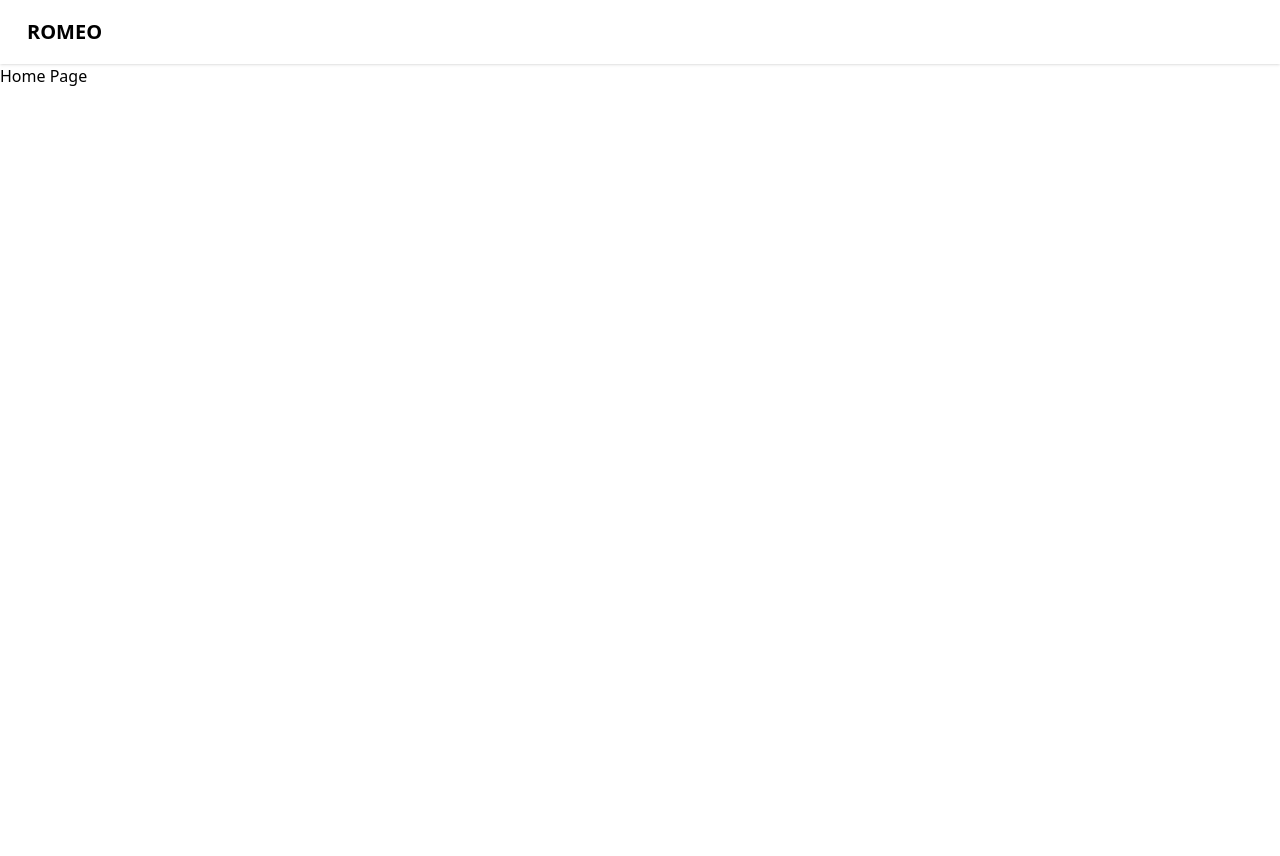
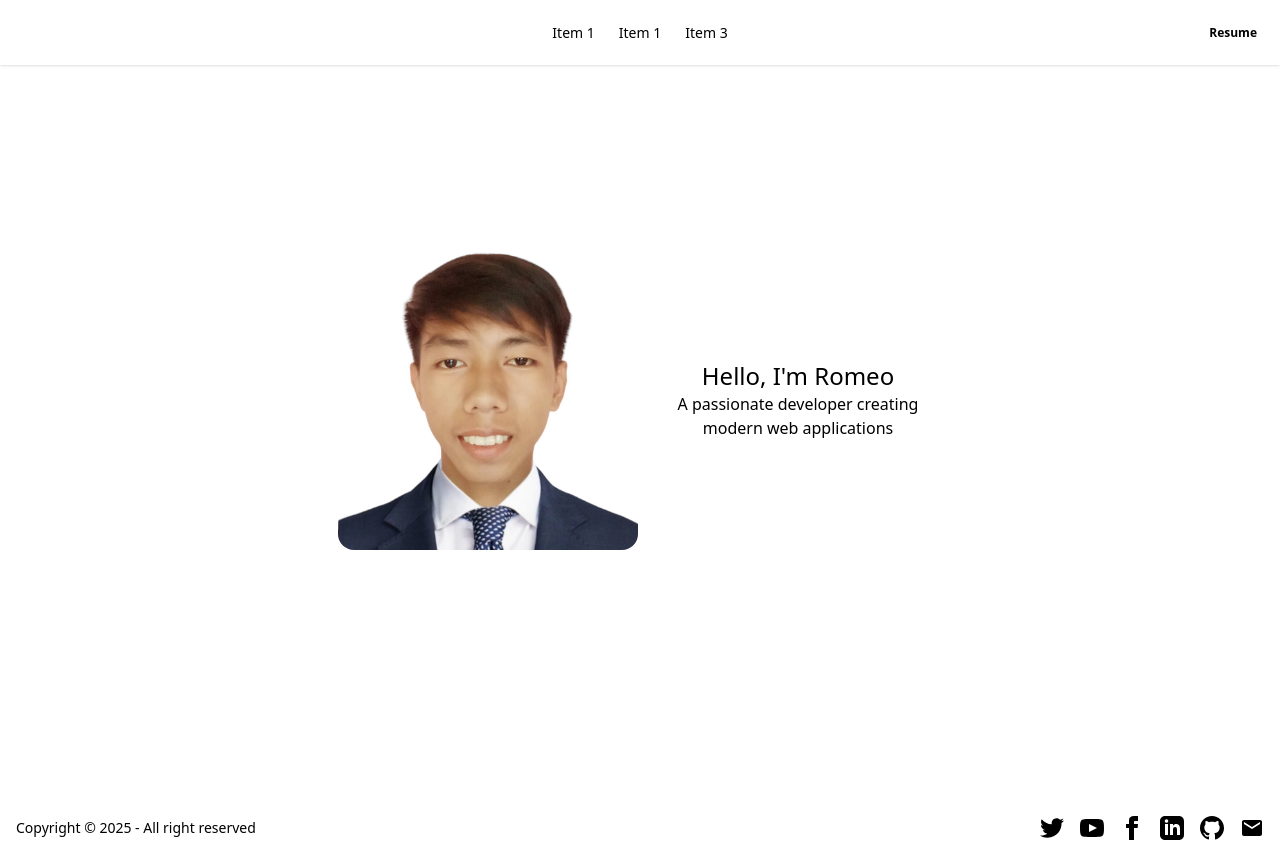
Before and after one commit to yomiyow/portfolio, a Next.js app: page / in a window 1280 px wide. Before the commit the page ends 800 px from the top, so only its background shows below. Built offline with nearby package versions, Linux system fonts and the light colour scheme.

Commit message:
feat: add Header and Footer

```diff
--- /dev/null
+++ b/app/components/Footer.tsx
@@ -0,0 +1,81 @@
+import Link from "next/link";
+
+const Footer = () => {
+  return (
+    <footer className="footer sm:footer-horizontal bg-base-200 text-base-content items-center p-4">
+      <aside className="grid-flow-col items-center">
+        <p>Copyright © {new Date().getFullYear()} - All right reserved</p>
+      </aside>
+      <nav className="grid-flow-col gap-4 md:place-self-center md:justify-self-end">
+        <Link href="https://x.com/RoMiyoQuinones" target="_blank">
+          <svg
+            xmlns="http://www.w3.org/2000/svg"
+            width="24"
+            height="24"
+            viewBox="0 0 24 24"
+            className="fill-current">
+            <path
+              d="M24 4.557c-.883.392-1.832.656-2.828.775 1.017-.609 1.798-1.574 2.165-2.724-.951.564-2.005.974-3.127 1.195-.897-.957-2.178-1.555-3.594-1.555-3.179 0-5.515 2.966-4.797 6.045-4.091-.205-7.719-2.165-10.148-5.144-1.29 2.213-.669 5.108 1.523 6.574-.806-.026-1.566-.247-2.229-.616-.054 2.281 1.581 4.415 3.949 4.89-.693.188-1.452.232-2.224.084.626 1.956 2.444 3.379 4.6 3.419-2.07 1.623-4.678 2.348-7.29 2.04 2.179 1.397 4.768 2.212 7.548 2.212 9.142 0 14.307-7.721 13.995-14.646.962-.695 1.797-1.562 2.457-2.549z"></path>
+          </svg>
+        </Link>
+        <Link href="https://www.youtube.com/@codewithROMI" target="_blank">
+          <svg
+            xmlns="http://www.w3.org/2000/svg"
+            width="24"
+            height="24"
+            viewBox="0 0 24 24"
+            className="fill-current">
+            <path
+              d="M19.615 3.184c-3.604-.246-11.631-.245-15.23 0-3.897.266-4.356 2.62-4.385 8.816.029 6.185.484 8.549 4.385 8.816 3.6.245 11.626.246 15.23 0 3.897-.266 4.356-2.62 4.385-8.816-.029-6.185-.484-8.549-4.385-8.816zm-10.615 12.816v-8l8 3.993-8 4.007z"></path>
+          </svg>
+        </Link>
+        <Link href="https://www.facebook.com/yomiyow21" target="_blank">
+          <svg
+            xmlns="http://www.w3.org/2000/svg"
+            width="24"
+            height="24"
+            viewBox="0 0 24 24"
+            className="fill-current">
+            <path
+              d="M9 8h-3v4h3v12h5v-12h3.642l.358-4h-4v-1.667c0-.955.192-1.333 1.115-1.333h2.885v-5h-3.808c-3.596 0-5.192 1.583-5.192 4.615v3.385z"></path>
+          </svg>
+        </Link>
+        <Link href="https://linkedin.com/in/romeo-m-quinones-jr/" target="_blank">
+          <svg
+            xmlns="http://www.w3.org/2000/svg"
+            width="24"
+            height="24"
+            viewBox="0 0 24 24"
+            className="fill-current">
+            <path
+              d="M19 0h-14c-2.761 0-5 2.239-5 5v14c0 2.761 2.239 5 5 5h14c2.762 0 5-2.239 5-5v-14c0-2.761-2.238-5-5-5zm-11 19h-3v-11h3v11zm-1.5-12.268c-.966 0-1.75-.79-1.75-1.764s.784-1.764 1.75-1.764 1.75.79 1.75 1.764-.783 1.764-1.75 1.764zm13.5 12.268h-3v-5.604c0-3.368-4-3.113-4 0v5.604h-3v-11h3v1.765c1.396-2.586 7-2.777 7 2.476v6.759z"></path>
+          </svg>
+        </Link>
+        <Link href="https://github.com/yomiyow" target="_blank">
+          <svg
+            xmlns="http://www.w3.org/2000/svg"
+            width="24"
+            height="24"
+            viewBox="0 0 24 24"
+            className="fill-current">
+            <path
+              d="M12 0c-6.626 0-12 5.373-12 12 0 5.302 3.438 9.8 8.207 11.387.599.111.793-.261.793-.577v-2.234c-3.338.726-4.033-1.416-4.033-1.416-.546-1.387-1.333-1.756-1.333-1.756-1.089-.745.083-.729.083-.729 1.205.084 1.839 1.237 1.839 1.237 1.07 1.834 2.807 1.304 3.492.997.107-.775.418-1.305.762-1.604-2.665-.305-5.467-1.334-5.467-5.931 0-1.311.469-2.381 1.236-3.221-.124-.303-.535-1.524.117-3.176 0 0 1.008-.322 3.301 1.23.957-.266 1.983-.399 3.003-.404 1.02.005 2.047.138 3.006.404 2.291-1.552 3.297-1.23 3.297-1.23.653 1.653.242 2.874.118 3.176.77.84 1.235 1.911 1.235 3.221 0 4.609-2.807 5.624-5.479 5.921.43.372.823 1.102.823 2.222v3.293c0 .319.192.694.801.576 4.765-1.589 8.199-6.086 8.199-11.386 0-6.627-5.373-12-12-12z"></path>
+          </svg>
+        </Link>
+        <a href="mailto:romeoquinones4@gmail.com" target="_blank">
+          <svg
+            xmlns="http://www.w3.org/2000/svg"
+            width="24"
+            height="24"
+            viewBox="0 0 24 24"
+            className="fill-current">
+            <path
+              d="M20 4H4c-1.1 0-1.99.9-1.99 2L2 18c0 1.1.9 2 2 2h16c1.1 0 2-.9 2-2V6c0-1.1-.9-2-2-2zm0 4l-8 5-8-5V6l8 5 8-5v2z"></path>
+          </svg>
+        </a>
+      </nav>
+    </footer>
+  );
+};
+
+export default Footer;
--- /dev/null
+++ b/app/components/Header.tsx
@@ -0,0 +1,34 @@
+const Header = () => {
+  return (
+    <div className="navbar bg-base-100 shadow-sm fixed">
+      <div className="navbar-start">
+        <div className="dropdown">
+          <div tabIndex={0} role="button" className="btn btn-ghost lg:hidden">
+            <svg xmlns="http://www.w3.org/2000/svg" className="h-5 w-5" fill="none" viewBox="0 0 24 24" stroke="currentColor"> <path strokeLinecap="round" strokeLinejoin="round" strokeWidth="2" d="M4 6h16M4 12h8m-8 6h16" /> </svg>
+          </div>
+          <ul
+            tabIndex={-1}
+            className="menu menu-sm dropdown-content bg-base-100 rounded-box z-1 mt-3 w-52 p-2 shadow">
+            <li><a>Item 1</a></li>
+            <li><a>Item 1</a></li>
+            <li><a>Item 3</a></li>
+          </ul>
+        </div>
+      </div>
+      <div className="navbar-center hidden lg:flex">
+        <ul className="menu menu-horizontal px-1">
+          <li><a>Item 1</a></li>
+          <li><a>Item 1</a></li>
+          <li><a>Item 3</a></li>
+        </ul>
+      </div>
+      <div className="navbar-end">
+        <div className="tooltip tooltip-bottom" data-tip="Download">
+          <button className="btn btn-sm btn-ghost">Resume</button>
+        </div>
+      </div>
+    </div>
+  );
+};
+
+export default Header;
--- a/app/layout.tsx
+++ b/app/layout.tsx
@@ -1,24 +1,25 @@
 import type { Metadata } from "next";
 import "./globals.css";
+import Header from "./components/Header";
+import Footer from "./components/Footer";
 
 export const metadata: Metadata = {
   title: "Home",
   description: "",
 };
 
-export default function RootLayout({
-  children,
-}: Readonly<{
+interface RootLayoutProps {
   children: React.ReactNode;
-}>) {
+};
+
+export default function RootLayout({ children }: RootLayoutProps) {
   return (
     <html lang="en">
       <body>
-        <div className="navbar bg-base-100 shadow-sm">
-          <a className="btn btn-ghost text-xl uppercase">Romeo</a>
-        </div>
+        <Header />
         {children}
+        <Footer />
       </body>
     </html>
   );
-}
+};
--- a/app/page.tsx
+++ b/app/page.tsx
@@ -1,8 +1,39 @@
-export const Home = () => {
+import Image from 'next/image';
+
+const Home = () => {
   return (
     <div>
       <main>
-        Home Page
+        <div className=" h-screen flex items-center justify-center">
+          <div className="flex flex-col items-center gap-4 sm:flex-row">
+            <div className="hover-3d">
+              {/* content */}
+              <figure className="max-w-100 rounded-2xl">
+                <Image
+                  src="/formal-picture.jpg"
+                  alt="Profile Picture"
+                  width={300}
+                  height={300}
+                  priority
+                  className="size-[200px] sm:size-[300px]"
+                />
+              </figure>
+              {/* 8 empty divs needed for the 3D effect */}
+              <div></div>
+              <div></div>
+              <div></div>
+              <div></div>
+              <div></div>
+              <div></div>
+              <div></div>
+              <div></div>
+            </div>
+            <div className="text-center">
+              <p className="text-2xl font-medium">Hello, I&apos;m Romeo</p>
+              <p className="max-w-2xs">A passionate developer creating modern web applications</p>
+            </div>
+          </div>
+        </div>
       </main>
     </div>
   );
```
Also changed, not shown: public/formal-picture.jpg (added).
